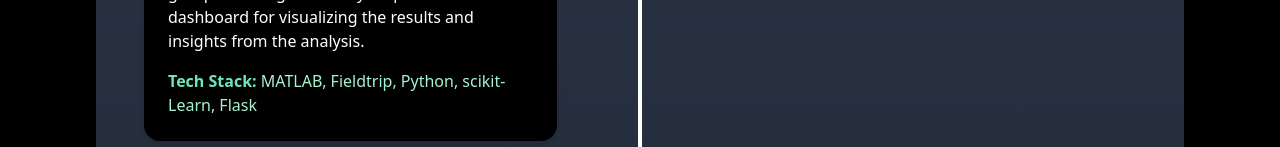
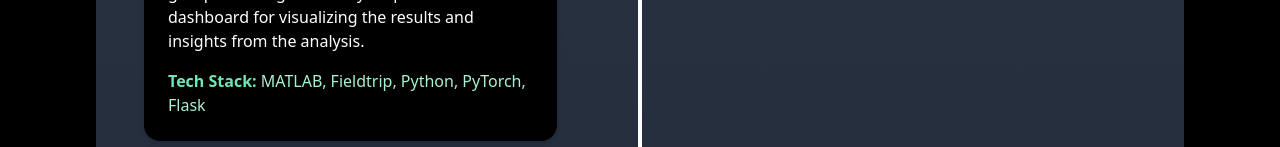
Before and after one commit to slnuygn/hi-im-selin, a Next.js app in the folder frontend/: page / in a window 1280 px wide. Shown: the part 1723-1870 px from the top of the page. Built offline with nearby package versions, Linux system fonts and the light colour scheme.

Commit message:
small change in a card

```diff
--- a/frontend/app/page.tsx
+++ b/frontend/app/page.tsx
@@ -53,7 +53,7 @@
     {
       title: 'EEG Old vs Young Classification And Analysis',
       content: 'Preprocessed and analyzed EEG data of young and old subjects, extracted features and built machine learning pipelines to classify the two groups with high accuracy. Implemented a web dashboard for visualizing the results and insights from the analysis.',
-      techStack: 'MATLAB, Fieldtrip, Python, scikit-Learn, Flask',
+      techStack: 'MATLAB, Fieldtrip, Python, PyTorch, Flask',
     },
     {
       title: 'Huddle: School Communities App',
```
